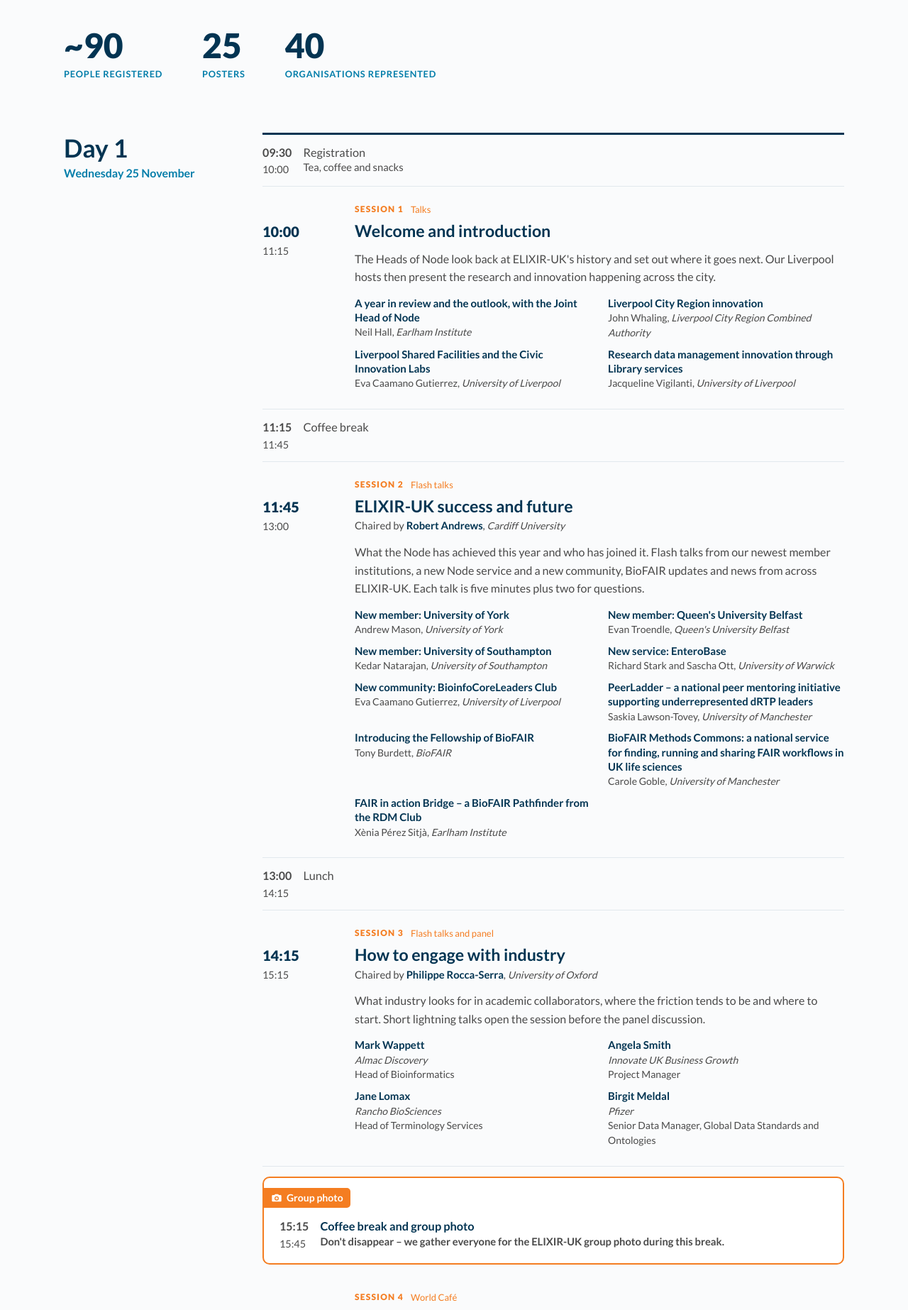
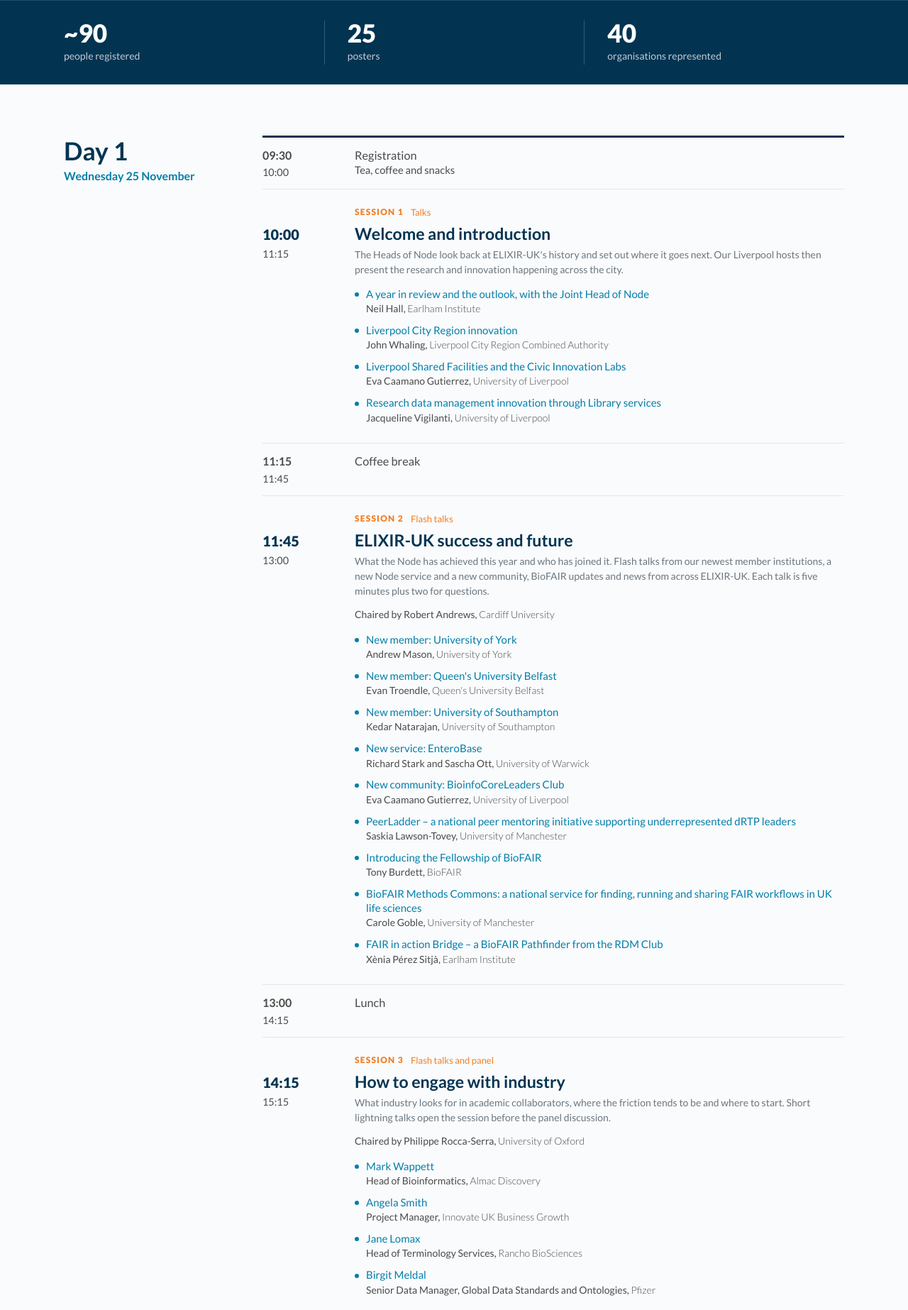
Before and after one commit to elixir-uk/all-hands, a Jekyll site: the page built from 2026/index.md, in a window 1280 px wide. Shown: the part 577-2423 px from the top of the page at 71% size. Built offline with Jekyll 4.4.1, drawn with Linux system fonts in a browser that asks for light colours; some of the changed text lies outside the part shown.

Commit message:
improve style and readiblity

```diff
--- a/_includes/person.html
+++ b/_includes/person.html
@@ -6,7 +6,7 @@
 {%- assign p = include.p -%}
 {%- if p.id -%}
   {%- assign sp = ev.speakers | where: "id", p.id | first -%}
-  {%- assign pn = sp.name -%}{%- assign po = sp.org -%}{%- assign pr = sp.role -%}{%- assign pid = p.id -%}
+  {%- assign pn = sp.name -%}{%- assign po = sp.org -%}{%- assign pr = p.role | default: sp.role -%}{%- assign pid = p.id -%}
 {%- else -%}
   {%- assign pn = p.name -%}{%- assign po = p.org -%}{%- assign pr = p.role -%}{%- assign pid = "" -%}
 {%- endif -%}
@@ -39,7 +39,10 @@
 {%- else %}
 <li>
   <strong>{{ pn }}</strong>
-  {%- if po != "" and po != nil %}<br><span class="org">{{ po }}</span>{% endif %}
-  {%- if pt != "" and pt != nil %}<br><span class="topic">{{ pt }}</span>{% endif %}
+  {%- comment -%} Two lines, like talks: name, then "Role, Org" {%- endcomment -%}
+  {%- if pt != "" and pt != nil or po != "" and po != nil %}<br><span class="talk__by">
+    {%- if pt != "" and pt != nil %}{{ pt }}{% if po != "" and po != nil %}, {% endif %}{% endif -%}
+    {%- if po != "" and po != nil %}<span class="org">{{ po }}</span>{% endif -%}
+  </span>{% endif %}
 </li>
 {%- endif %}
--- a/_includes/session.html
+++ b/_includes/session.html
@@ -13,14 +13,14 @@
     <p class="slot__time">{{ s.start }}<span class="slot__sep">–</span><span class="slot__end">{{ s.end }}</span></p>
     <div class="slot__body">
       <h3 class="slot__title">{{ s.title }}</h3>
-      {%- if s.chair %}
-        {%- assign ch = site.data[page.event].speakers | where: "id", s.chair.id | first | default: s.chair -%}
-        <p class="slot__chair">Chaired by <strong>{{ ch.name }}</strong>{% if ch.org %}, <span class="org">{{ ch.org }}</span>{% endif %}</p>
-      {%- endif %}
       {%- if s.note %}<p class="slot__note">{{ s.note }}</p>{% endif %}
 
       {%- if s.kind == 'session' or s.kind == 'colocated' %}
         {%- if s.description %}<p class="slot__desc">{{ s.description }}</p>{% endif %}
+        {%- if s.chair %}
+        {%- assign ch = site.data[page.event].speakers | where: "id", s.chair.id | first | default: s.chair -%}
+        <p class="slot__chair">Chaired by <strong>{{ ch.name }}</strong>{% if ch.org %}, <span class="org">{{ ch.org }}</span>{% endif %}</p>
+      {%- endif %}
 
         {%- if s.topics %}
         <ol class="topics">{% for t in s.topics %}<li><span>{{ forloop.index }}</span>{{ t }}</li>{% endfor %}</ol>
--- a/assets/css/style.css
+++ b/assets/css/style.css
@@ -1,4 +1,5 @@
 /* Lato, self-hosted (SIL Open Font Licence) */
+@font-face { font-family: Lato; font-weight: 300; font-style: normal; font-display: swap; src: url('../fonts/lato-300.woff2') format('woff2'); }
 @font-face { font-family: Lato; font-weight: 400; font-style: normal; font-display: swap; src: url('../fonts/lato-400.woff2') format('woff2'); }
 @font-face { font-family: Lato; font-weight: 700; font-style: normal; font-display: swap; src: url('../fonts/lato-700.woff2') format('woff2'); }
 @font-face { font-family: Lato; font-weight: 900; font-style: normal; font-display: swap; src: url('../fonts/lato-900.woff2') format('woff2'); }
@@ -89,9 +90,9 @@ img { max-width: 100%; }
 .slot__time { margin: 0; font-weight: 900; color: var(--navy); font-size: 1.05rem; font-variant-numeric: tabular-nums; }
 .slot__sep, .slot__end { font-weight: 400; color: var(--text); font-size: .9rem; }
 .slot__title { font-size: 1.35rem; margin: 2px 0 2px; }
-.slot__chair { margin: 2px 0 0; font-size: .92rem; }
-.slot__chair strong { color: var(--navy); }
-.slot__desc { margin: 12px 0 0; }
+.slot__chair { margin: 12px 0 0; font-size: 14px; }
+.slot__chair strong { color: var(--text); font-weight: 400; }
+.slot__desc { margin: 4px 0 0; font-size: 14px; line-height: 1.5; color: #6b7780; } /* light, right under the title */
 .slot__note { margin: 0; }
 
 .slot--break, .slot--social { background: var(--line); border-color: var(--line); }
@@ -106,11 +107,11 @@ img { max-width: 100%; }
 /* People */
 .people { list-style: none; padding: 0; margin: 14px 0 0; display: grid; gap: 10px; }
 .people li { border-left: 3px solid var(--line); padding-left: 12px; line-height: 1.35; font-size: 15px; }
-.people strong { color: var(--navy); }
-.people .org, .slot__chair .org { font-size: 14px; font-style: italic; color: var(--text); }
-.people .topic { font-size: 14px; }
+.people strong { color: var(--blue); font-weight: 400; } /* regular weight – only the session title is bold */
+.people .org, .slot__chair .org { font-size: 14px; font-weight: 300; color: var(--text); } /* Lato Light – thinner instead of italic */
+/* First line of every entry (talk title, or name when there is no talk) is 15px blue; second line is 14px grey */
 .people .talk__by { font-size: 14px; color: var(--text); }
-.people .organisers { border-left-color: var(--orange); font-size: .92rem; }
+.people .organisers { border-left-color: var(--orange); font-size: 14px; }
 
 /* World Café topics – numbered tiles */
 .topics { list-style: none; padding: 0; margin: 16px 0 0; display: grid; gap: 8px; }
@@ -161,7 +162,6 @@ img { max-width: 100%; }
   .slot__sep { display: none; }
   .slot__end { display: block; }
   .topics { grid-template-columns: 1fr 1fr; }
-  .people { grid-template-columns: 1fr 1fr; gap: 10px 24px; }
   .logistics__card { grid-template-columns: 1.2fr 1fr; padding: 40px; }
 }
 @media (min-width: 980px) {
@@ -395,3 +395,34 @@ img { max-width: 100%; }
   .parallel__cols { grid-template-columns: 1fr 1fr; }
   .parallel .slot .slot__flag { margin-left: 0; }
 }
+
+/* One left edge: break and social rows line up with session text */
+@media (min-width: 720px) {
+  .slot--break .slot__grid, .slot--social .slot__grid { display: grid; grid-template-columns: 110px 1fr; gap: 0 20px; }
+  .slot--break.slot--highlight .slot__grid { grid-template-columns: 86px 1fr; } /* 24px of border + padding inside the photo card */
+}
+
+/* Buttons inside the programme – one size down, to sit with the tighter text */
+.slot .btn { font-size: 15px; padding: 6px 14px; }
+
+/* Blue bullet per speaker entry – sits on the column edge, entry text indented after it */
+.people li:not(.organisers) { position: relative; padding-left: 16px; }
+.people li:not(.organisers)::before { content: ""; position: absolute; left: 0; top: .55em; width: 6px; height: 6px;
+  border-radius: 50%; background: var(--blue); }
+
+/* Figures in a full-width dark blue band right under the hero – three equal columns, aligned to the page */
+.stats { display: grid; grid-template-columns: repeat(3, 1fr); width: auto; max-width: none; box-sizing: border-box;
+  margin: 0; padding: 20px 16px; background: var(--navy); border-top: 1px solid rgba(255,255,255,.12); gap: 0; }
+.stat { padding: 0 14px; }
+.stat:first-child { padding-left: 0; }
+.stat + .stat { border-left: 1px solid rgba(255,255,255,.2); }
+.stat__figure { color: #fff; font-size: 1.8rem; }
+.stat__figure small { color: rgba(255,255,255,.75); }
+.stat__label { color: rgba(255,255,255,.75); text-transform: none; letter-spacing: normal; font-size: 13px; font-weight: 400; margin-top: 4px; }
+@media (min-width: 720px) {
+  .stats { padding: 28px max(20px, calc((100% - var(--wrap)) / 2 + 20px)); }
+  .stat { padding: 0 32px; }
+  .stat:first-child { padding-left: 0; }
+  .stat__figure { font-size: 2.2rem; }
+  .stat__label { font-size: 14px; }
+}
```
Also changed, not shown: _data/2026.yml (+4 -4 lines), assets/fonts/lato-300.woff2 (added).
